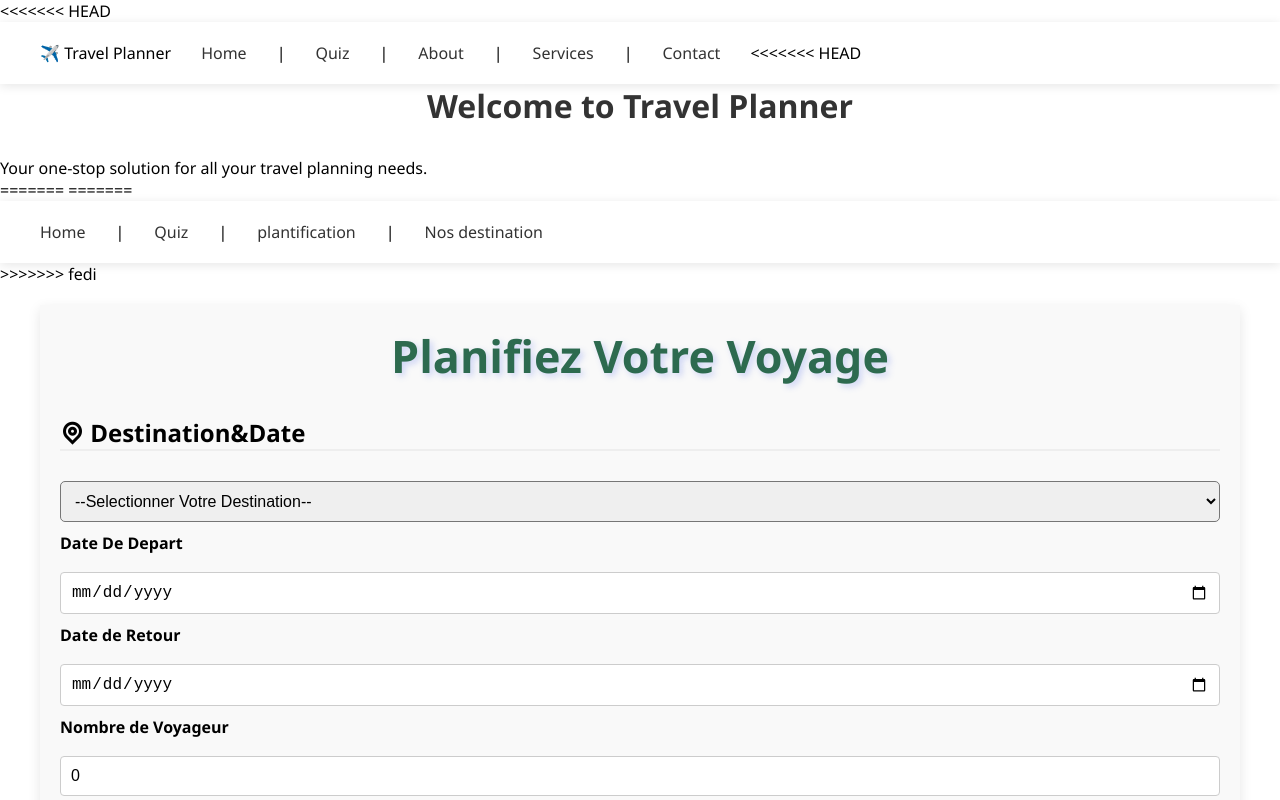
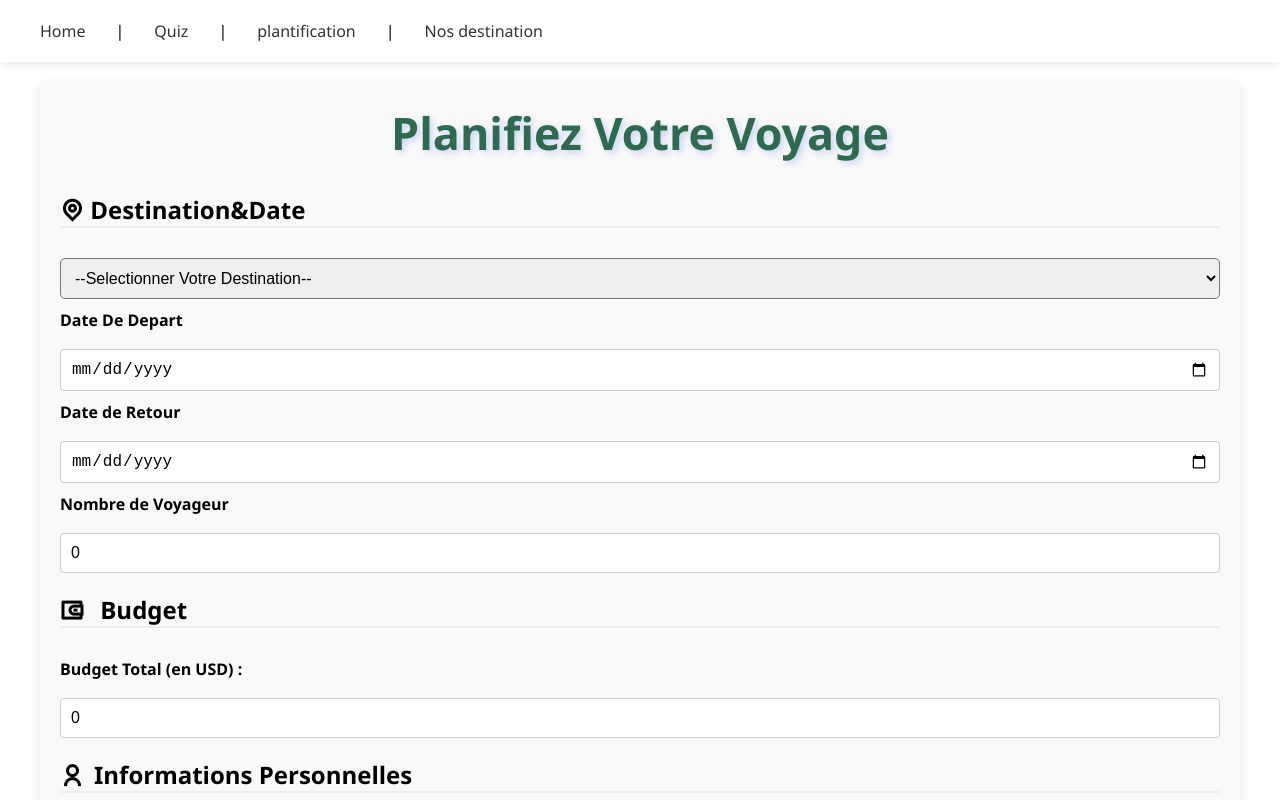
Before and after one commit to fedijerbi1/projetweb, a plain HTML site: page index.html in a window 1280 px wide. Shown: the top 800 px of the page. Drawn offline with nearby package versions, Linux system fonts and the light colour scheme; some packages are replaced by stand-ins of ours; a script that the page names is missing.

Commit message:
fix index

```diff
--- a/index.html
+++ b/index.html
@@ -281,25 +281,6 @@ Votre Planification de Voyage</h2>
 
 <body>
     <header>
-<<<<<<< HEAD
-    <nav>
-        <span class="logo">✈️ Travel Planner </span>
-        <a href="#home">Home</a> |
-        <a href="QUIZ.html">Quiz</a> |
-        <a href="#about">About</a> |
-        <a href="#services">Services</a> |
-        <a href="./contact.html">Contact</a>
-<<<<<<< HEAD
-   </nav>
-   </header>
-   <div class = "contraint">
-   <h1>Welcome to Travel Planner </h1>
-   <p>Your one-stop solution for all your travel planning needs.</p>
-    </div>
-=======
-   </nav>
-    </header>
-=======
     <nav>
         <a href="Accueil.html">Home</a> |
         <a href="QUIZ.html">Quiz</a> |
@@ -308,7 +289,6 @@ Votre Planification de Voyage</h2>
         <a href="destination.html">Nos destination</a>
    </nav>
    </header>
->>>>>>> fedi
    <div class="contrainer">
    <h1>Planifiez Votre Voyage </h1>
    <form id ="reservationForm">
@@ -353,7 +333,6 @@ Budget</h2>
 
 
 
->>>>>>> fedi
    <footer>
 
    </footer>
```
